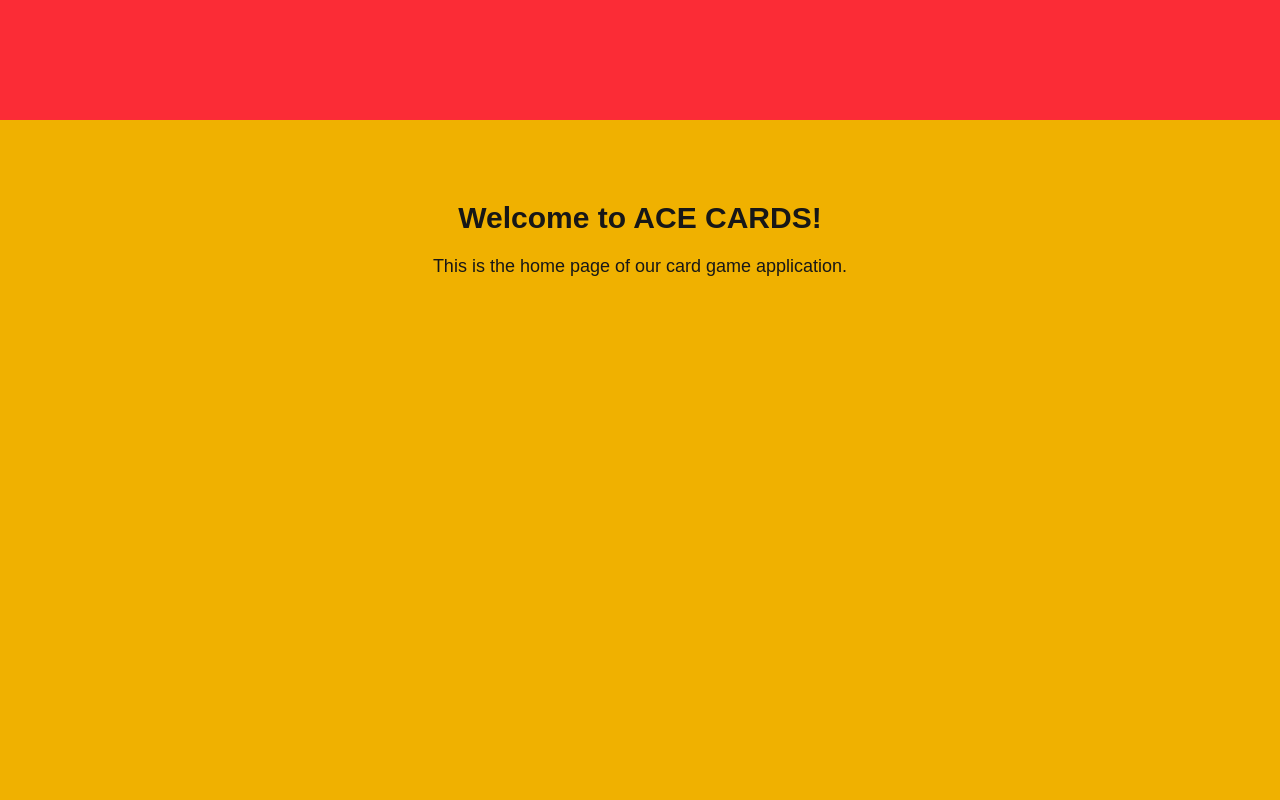
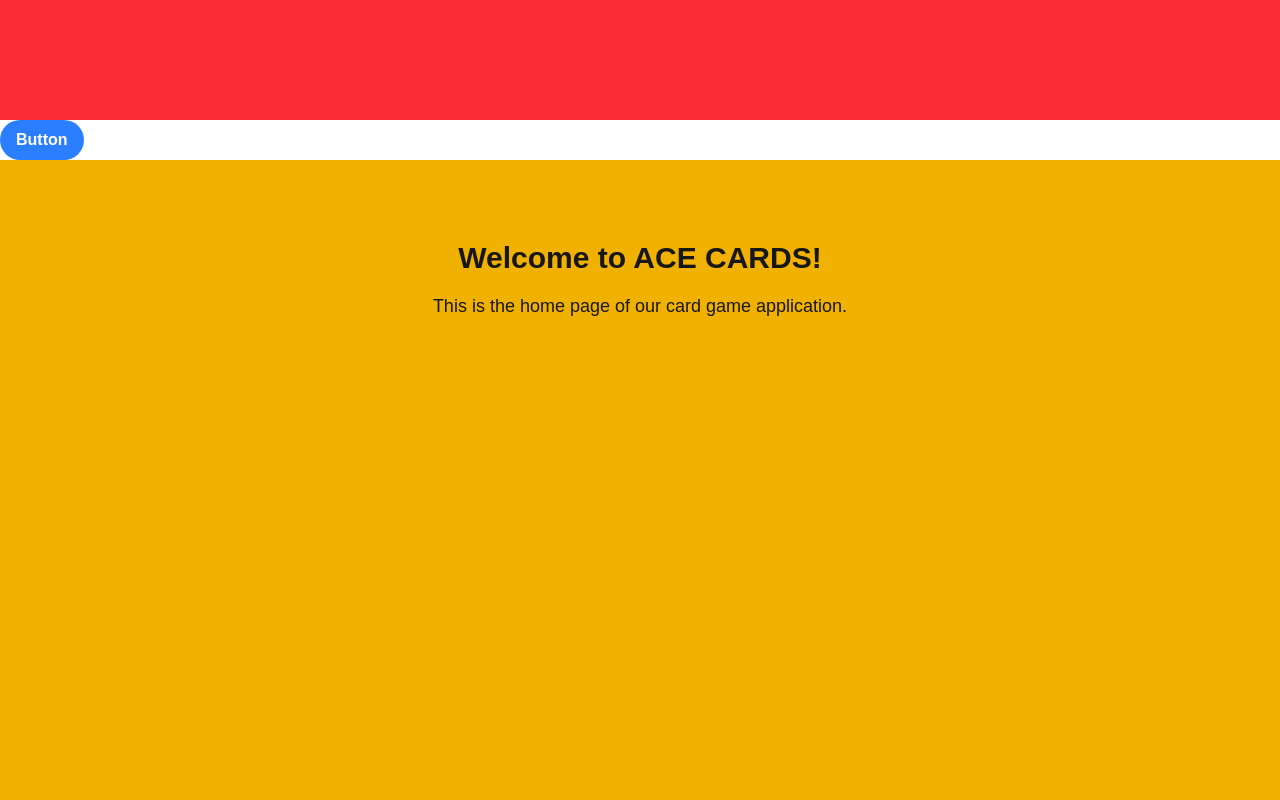
Before and after one commit to ACE-CARDS/project-tongitss, a Next.js app: page / in a window 1280 px wide. Shown: the part 680-1480 px from the top of the page. Built offline with nearby package versions, Linux system fonts and the light colour scheme.

Commit message:
feat(announcement): simple modal
pushing this for refs

```diff
--- a/app/page.tsx
+++ b/app/page.tsx
@@ -1,20 +1,50 @@
+"use client";
+
+import { useState } from "react";
 import Image from "next/image";
 import NavBar from "@/components/navbar";
+import Modal from "@/components/modal";
 
 export default function Home() {
+  const [isModalOpen, setIsModalOpen] = useState(false);
+
   return (
     <div className="">
       <NavBar />
       <main className="">
-        <section id="hero" className="justify-center items-center text-center py-20 bg-red-500 h-screen">
+        <section
+          id="hero"
+          className="justify-center items-center text-center py-20 bg-red-500 h-screen"
+        >
           <h1 className="text-3xl font-bold">Welcome to ACE CARDS!</h1>
-          <p className="text-lg mt-4">This is the home page of our card game application.</p>
+          <p className="text-lg mt-4">
+            This is the home page of our card game application.
+          </p>
         </section>
 
-        <section id="wow" className="justify-center items-center text-center py-20 bg-yellow-500 h-screen">
+        <section>
+          <button
+            onClick={() => setIsModalOpen(true)}
+            className="bg-blue-500 hover:bg-blue-700 text-white font-bold py-2 px-4 rounded-full"
+          >
+            Button
+          </button>
+        </section>
+
+        <section
+          id="wow"
+          className="justify-center items-center text-center py-20 bg-yellow-500 h-screen"
+        >
           <h1 className="text-3xl font-bold">Welcome to ACE CARDS!</h1>
-          <p className="text-lg mt-4">This is the home page of our card game application.</p>
+          <p className="text-lg mt-4">
+            This is the home page of our card game application.
+          </p>
         </section>
+
+        <Modal isOpen={isModalOpen} onClose={() => setIsModalOpen(false)}>
+          <h2 className="text-xl font-semibold">Settings</h2>
+          <p className="text-gray-600 mt-2">heloooooooooooooooooo</p>
+        </Modal>
       </main>
     </div>
   );
--- /dev/null
+++ b/components/modal.tsx
@@ -0,0 +1,38 @@
+"use client";
+import { useEffect, useRef } from "react";
+
+export default function Modal({
+  isOpen,
+  onClose,
+  children,
+}: {
+  isOpen: boolean;
+  onClose: () => void;
+  children: React.ReactNode;
+}) {
+  const dialogRef = useRef<HTMLDialogElement>(null);
+
+  useEffect(() => {
+    if (isOpen) {
+      dialogRef.current?.showModal();
+    } else {
+      dialogRef.current?.close();
+    }
+  }, [isOpen]);
+
+  return (
+    <dialog
+      ref={dialogRef}
+      onClose={onClose}
+      className="backdrop:bg-black/50 p-6 rounded-lg shadow-xl"
+    >
+      {children}
+      <button
+        onClick={onClose}
+        className="mt-4 bg-red-500 text-white px-4 py-2 rounded"
+      >
+        Close
+      </button>
+    </dialog>
+  );
+}
```
